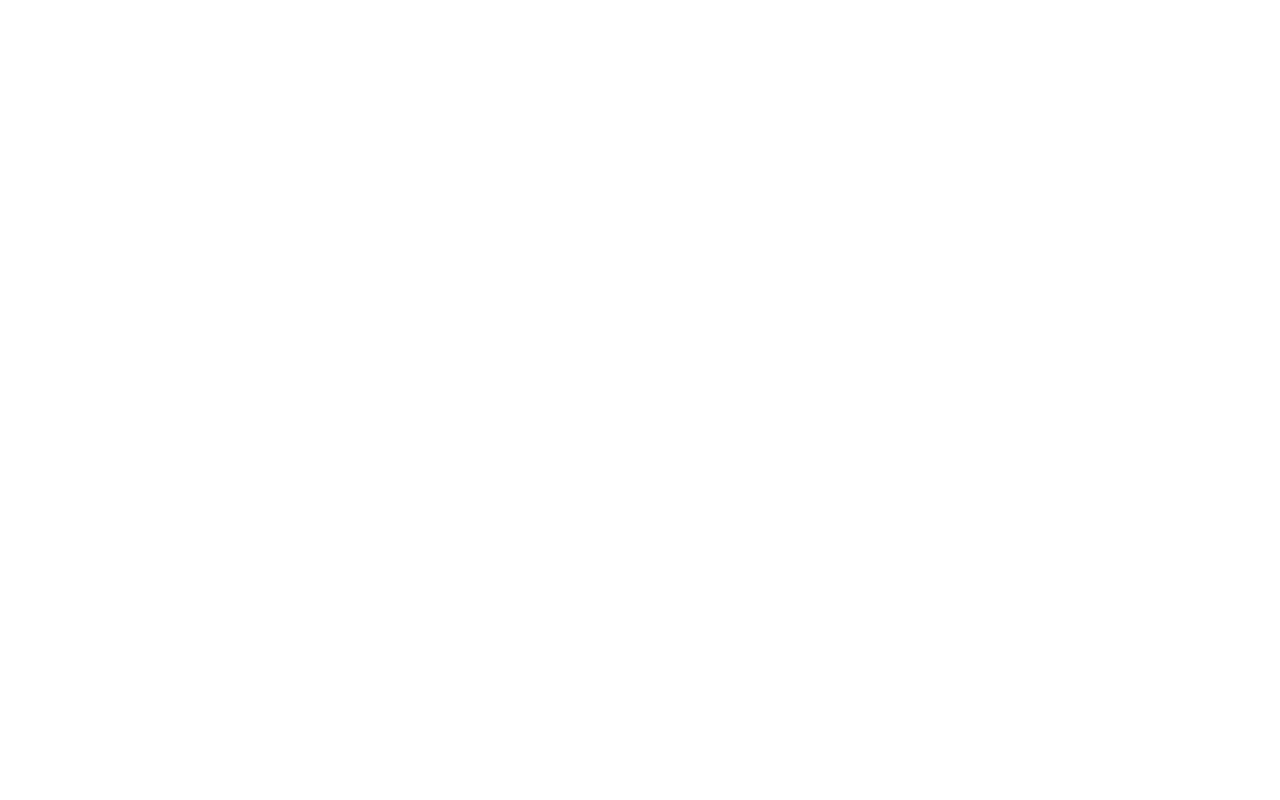
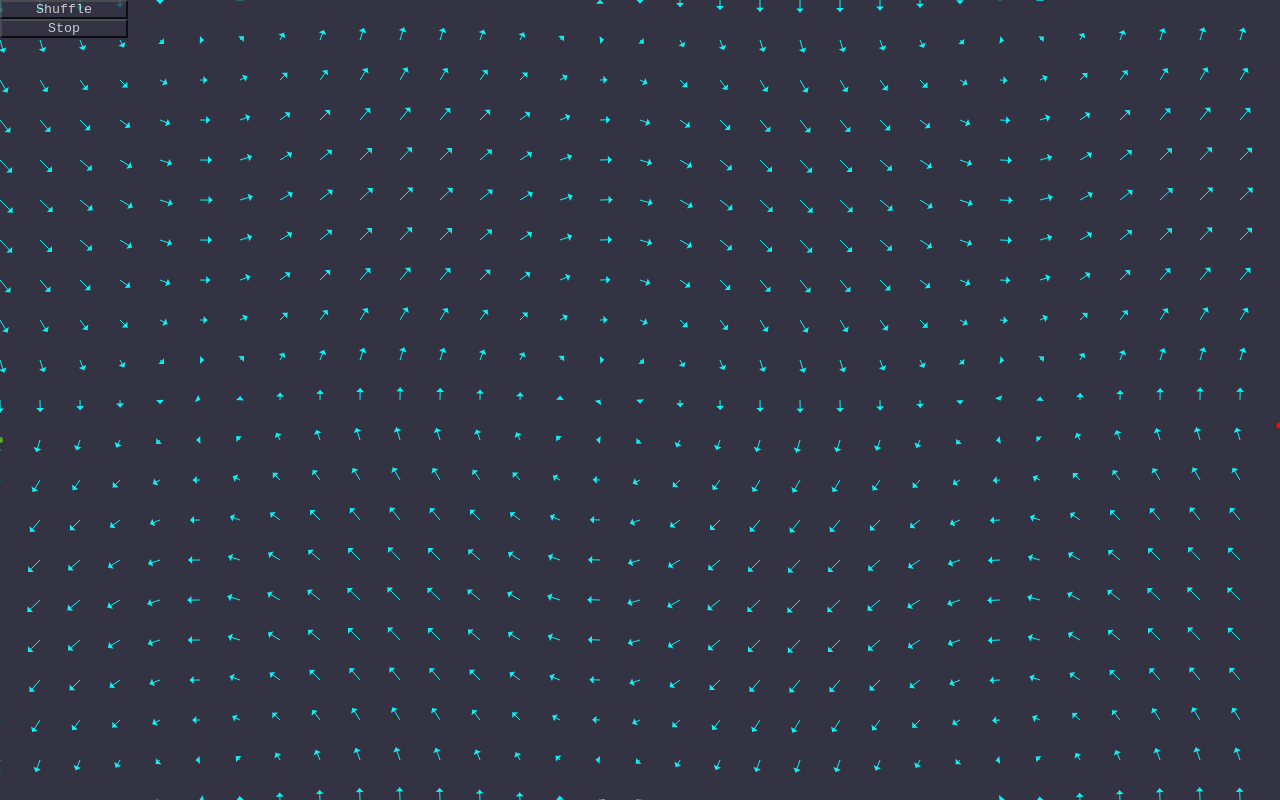
Before and after one commit to lloydlobo/flow-field-canvas, a plain HTML site: page index.html in a window 1280 px wide. Drawn offline with Linux system fonts and the light colour scheme; the site is published under a folder, as on GitHub Pages, so addresses that start at the root find nothing.

Commit message:
Update index.html

```diff
--- a/index.html
+++ b/index.html
@@ -34,7 +34,7 @@
         }
     </style>
     <canvas id="flowFieldCanvas" width="800" height="800"></canvas>
-    <script src="/static/flow_field.js"></script>
+    <script src="static/flow_field.js"></script>
 </body>
 
 </html>
```
